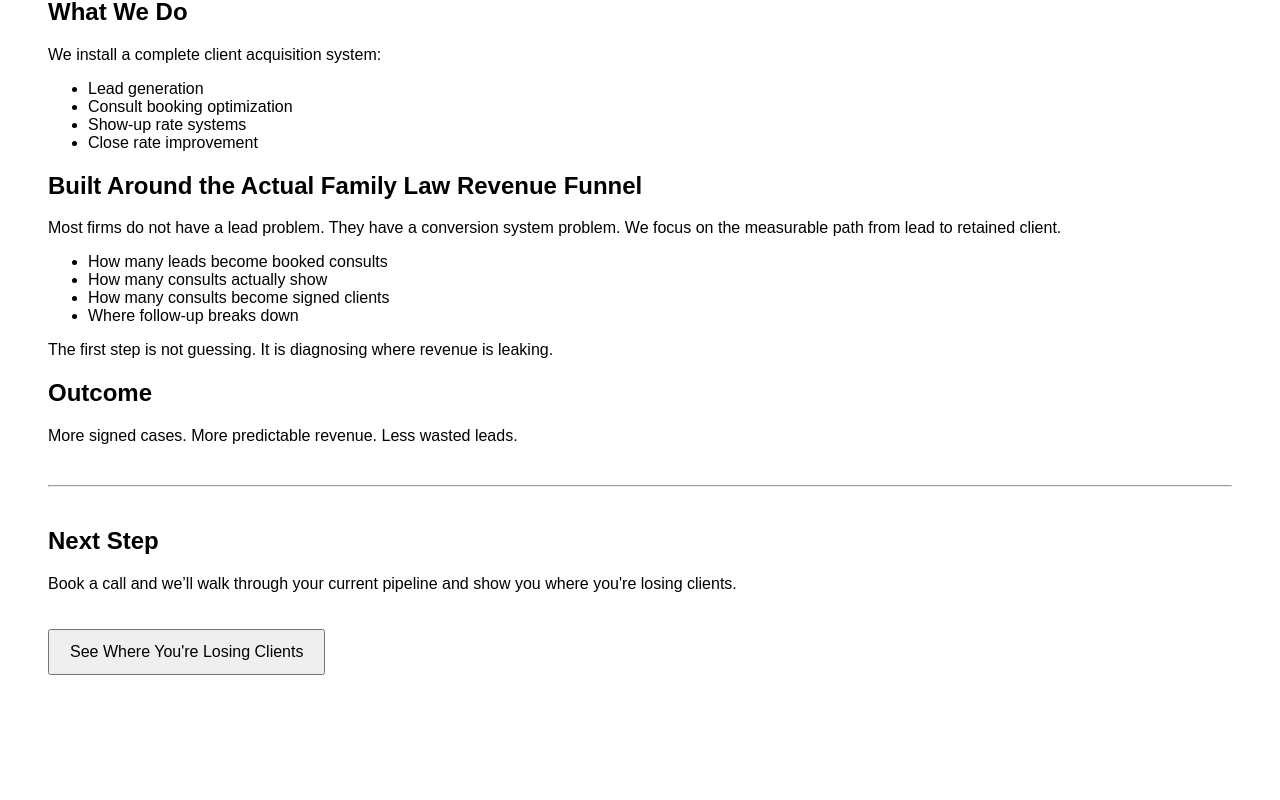
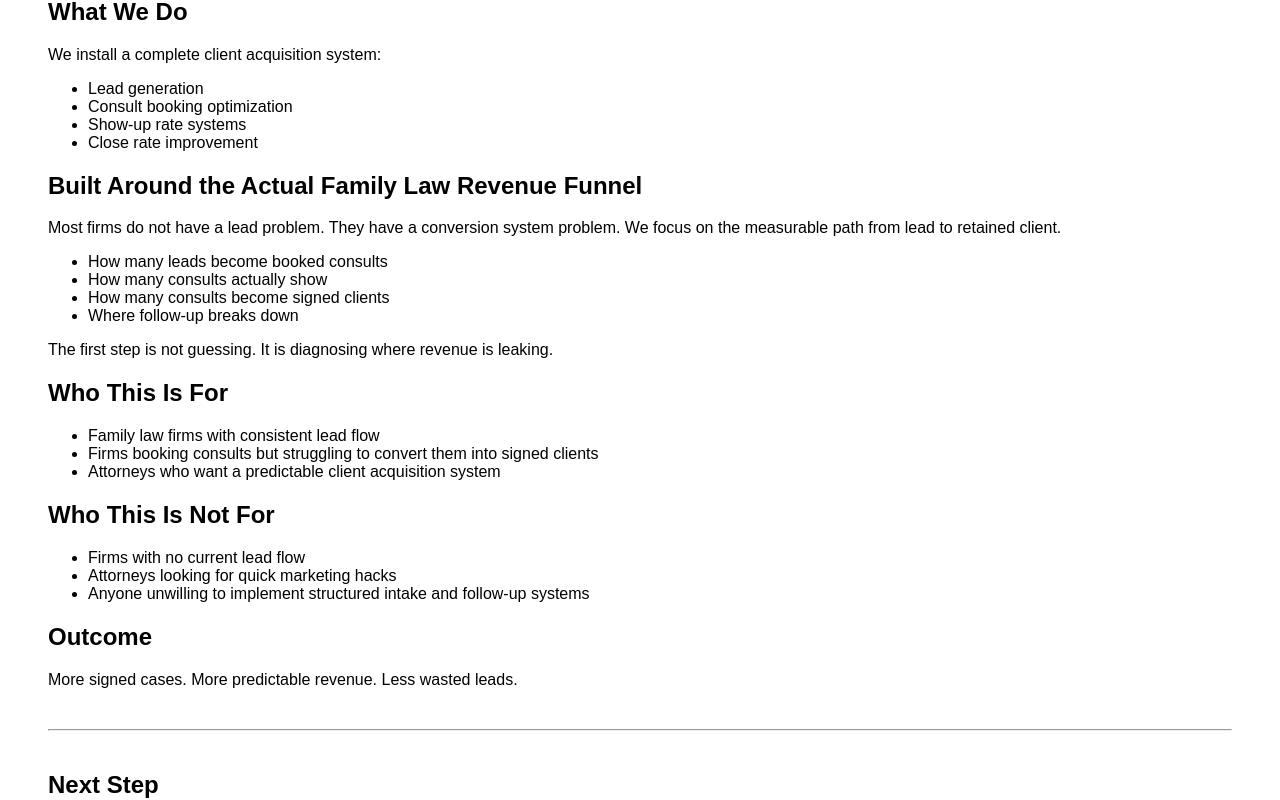
Before and after one commit to texashabsfan/flgp-site, a Next.js app: page / in a window 1280 px wide. Shown: the part 478-1278 px from the top of the page. Before the commit the page ends 1201 px from the top, so only its background shows below. Built offline with nearby package versions, Linux system fonts and the light colour scheme.

Commit message:
Update page.tsx

```diff
--- a/app/page.tsx
+++ b/app/page.tsx
@@ -53,7 +53,21 @@ we fix your intake, follow-up, and closing system so more consults turn into pay
 
 <p>
   The first step is not guessing. It is diagnosing where revenue is leaking.
-</p>
+</p><h2>Who This Is For</h2>
+
+<ul>
+  <li>Family law firms with consistent lead flow</li>
+  <li>Firms booking consults but struggling to convert them into signed clients</li>
+  <li>Attorneys who want a predictable client acquisition system</li>
+</ul>
+
+<h2>Who This Is Not For</h2>
+
+<ul>
+  <li>Firms with no current lead flow</li>
+  <li>Attorneys looking for quick marketing hacks</li>
+  <li>Anyone unwilling to implement structured intake and follow-up systems</li>
+</ul>
       <h2>Outcome</h2>
       <p>
         More signed cases. More predictable revenue. Less wasted leads.
```
